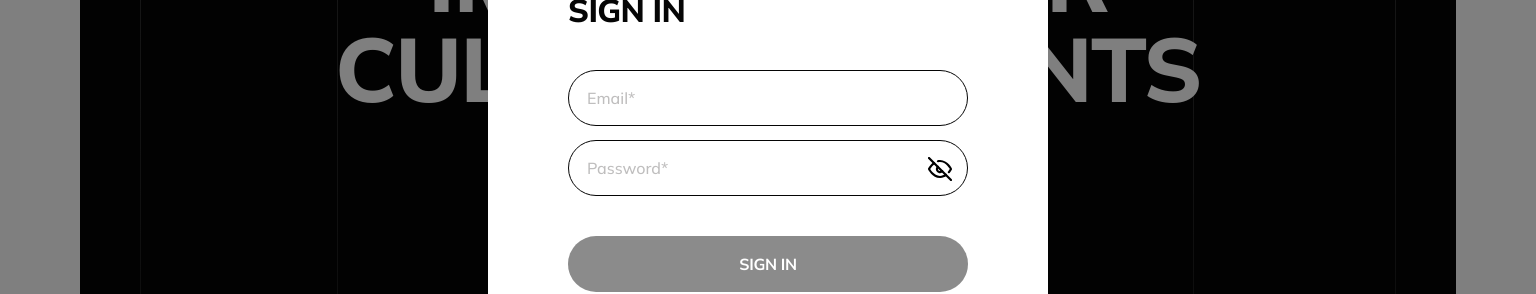
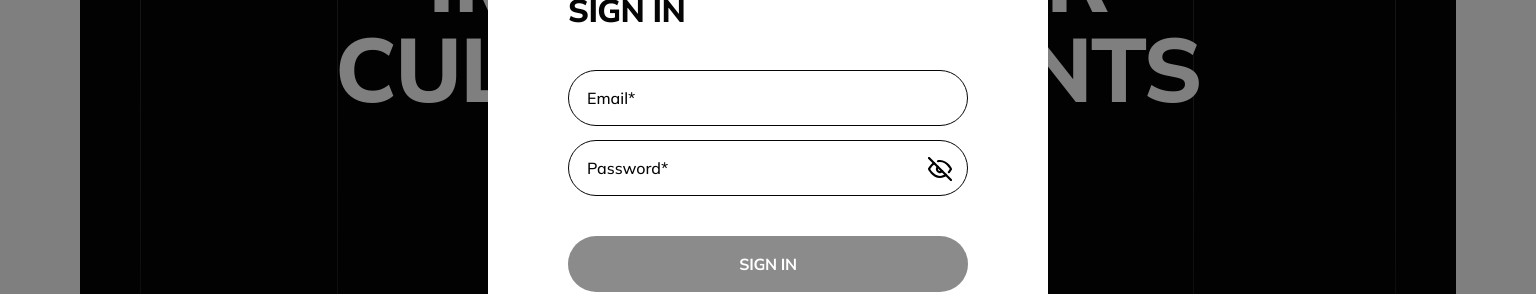
Before and after one commit to Olesia2805/foodies-frontend, a React (Vite) app: page / in a window 1536 px wide. Both pictures are taken after a click on the button "SIGN IN". Shown: the part 237-531 px from the top of the page. Built offline with nearby package versions, Linux system fonts and the light colour scheme; no server answers.

Commit message:
Fixed modal inputs

```diff
--- a/src/components/Input/Input.module.css
+++ b/src/components/Input/Input.module.css
@@ -15,6 +15,8 @@
   background-color: transparent;
   box-sizing: border-box;
   padding: 14px 40px 14px 14px;
+  color: var(--grey);
+
   &::placeholder {
     color: var(--grey);
   }
@@ -22,6 +24,13 @@
   @media (min-width: 768px) {
     height: 56px;
     padding: 16px 40px 16px 18px;
+  }
+
+  @media (min-width: 1440px) {
+    color: var(--black);
+    &::placeholder {
+      color: var(--black);
+    }
   }
 }
 
```
